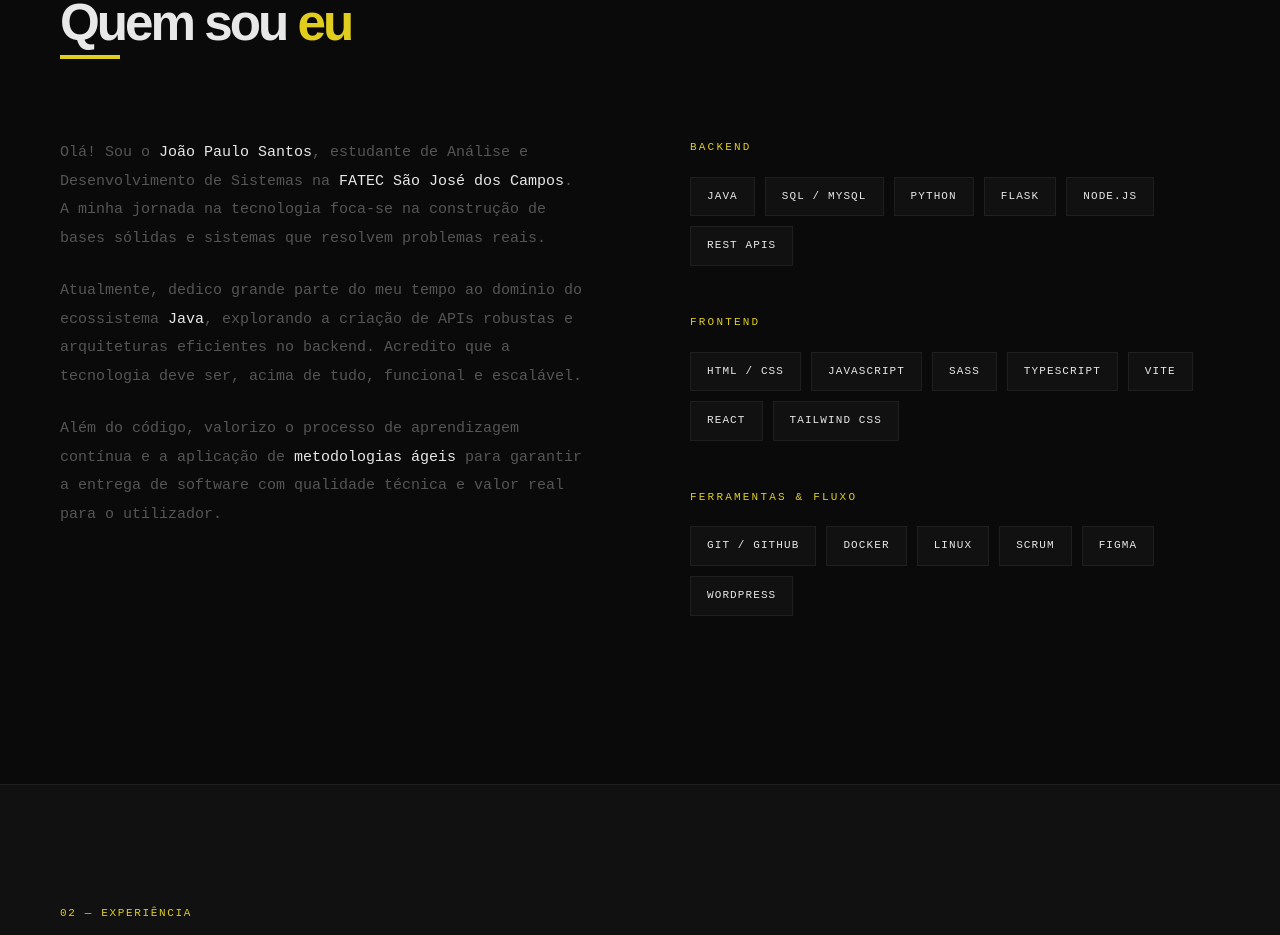
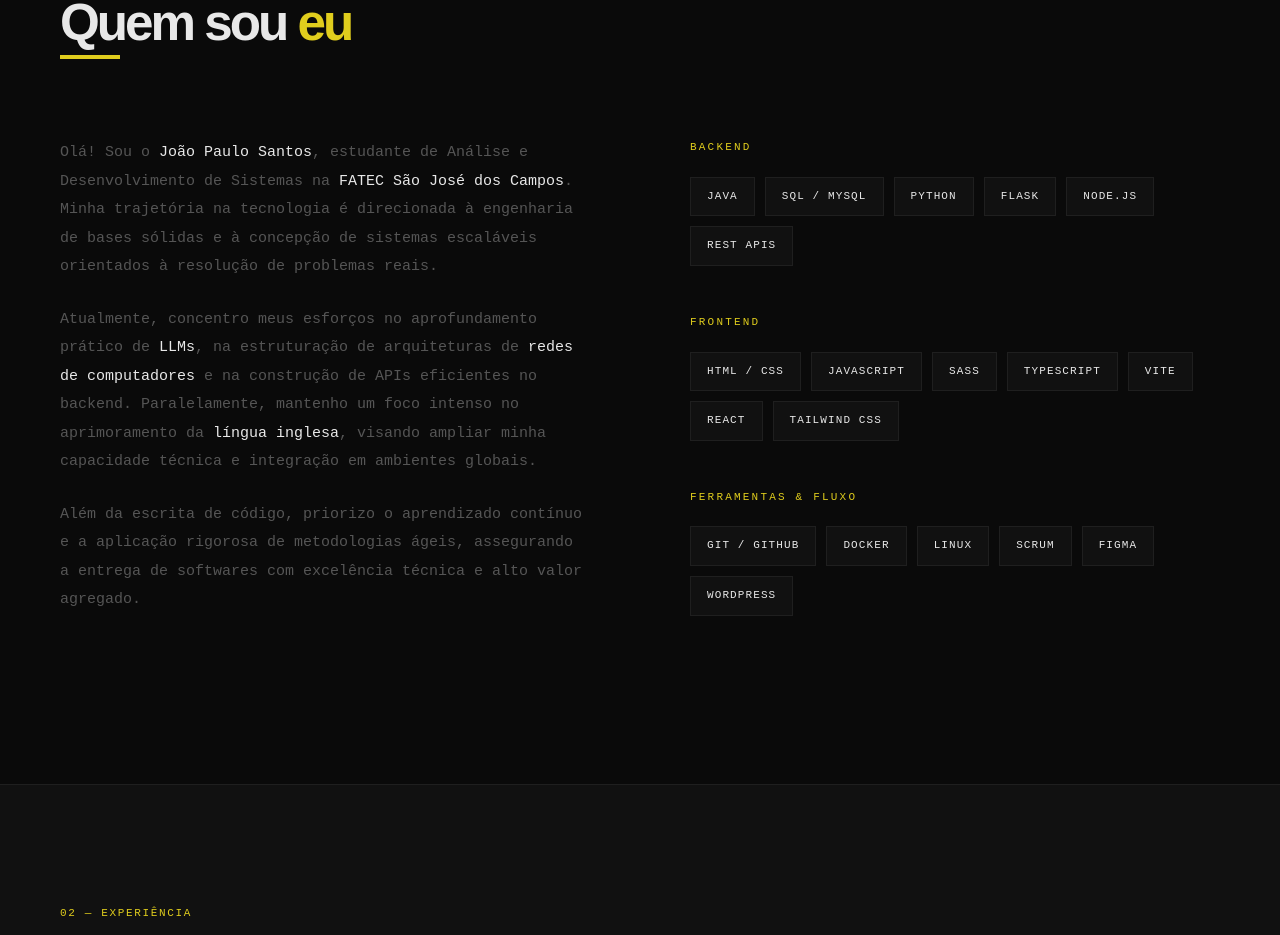
Before and after one commit to jopaul0/jopaul0.github.io, a React (Vite) app: page / in a window 1280 px wide. Shown: the part 1000-1935 px from the top of the page. Built offline with nearby package versions, Linux system fonts and the light colour scheme; no server answers.

Commit message:
chore: update about text

```diff
--- a/src/pages/About/index.tsx
+++ b/src/pages/About/index.tsx
@@ -16,13 +16,13 @@ export const About = () => {
                 <div className={styles.aboutGrid}>
                     <div className={styles.aboutText}>
                         <p>
-                            Olá! Sou o <strong>João Paulo Santos</strong>, estudante de Análise e Desenvolvimento de Sistemas na <strong>FATEC São José dos Campos</strong>. A minha jornada na tecnologia foca-se na construção de bases sólidas e sistemas que resolvem problemas reais.
+                            Olá! Sou o <strong>João Paulo Santos</strong>, estudante de Análise e Desenvolvimento de Sistemas na <strong>FATEC São José dos Campos</strong>. Minha trajetória na tecnologia é direcionada à engenharia de bases sólidas e à concepção de sistemas escaláveis orientados à resolução de problemas reais.
                         </p>
                         <p>
-                            Atualmente, dedico grande parte do meu tempo ao domínio do ecossistema <strong>Java</strong>, explorando a criação de APIs robustas e arquiteturas eficientes no backend. Acredito que a tecnologia deve ser, acima de tudo, funcional e escalável.
+                            Atualmente, concentro meus esforços no aprofundamento prático de <strong>LLMs</strong>, na estruturação de arquiteturas de <strong>redes de computadores</strong> e na construção de APIs eficientes no backend. Paralelamente, mantenho um foco intenso no aprimoramento da <strong>língua inglesa</strong>, visando ampliar minha capacidade técnica e integração em ambientes globais.
                         </p>
                         <p>
-                            Além do código, valorizo o processo de aprendizagem contínua e a aplicação de <strong>metodologias ágeis</strong> para garantir a entrega de software com qualidade técnica e valor real para o utilizador.
+                            Além da escrita de código, priorizo o aprendizado contínuo e a aplicação rigorosa de metodologias ágeis, assegurando a entrega de softwares com excelência técnica e alto valor agregado.
                         </p>
                     </div>
 
```
